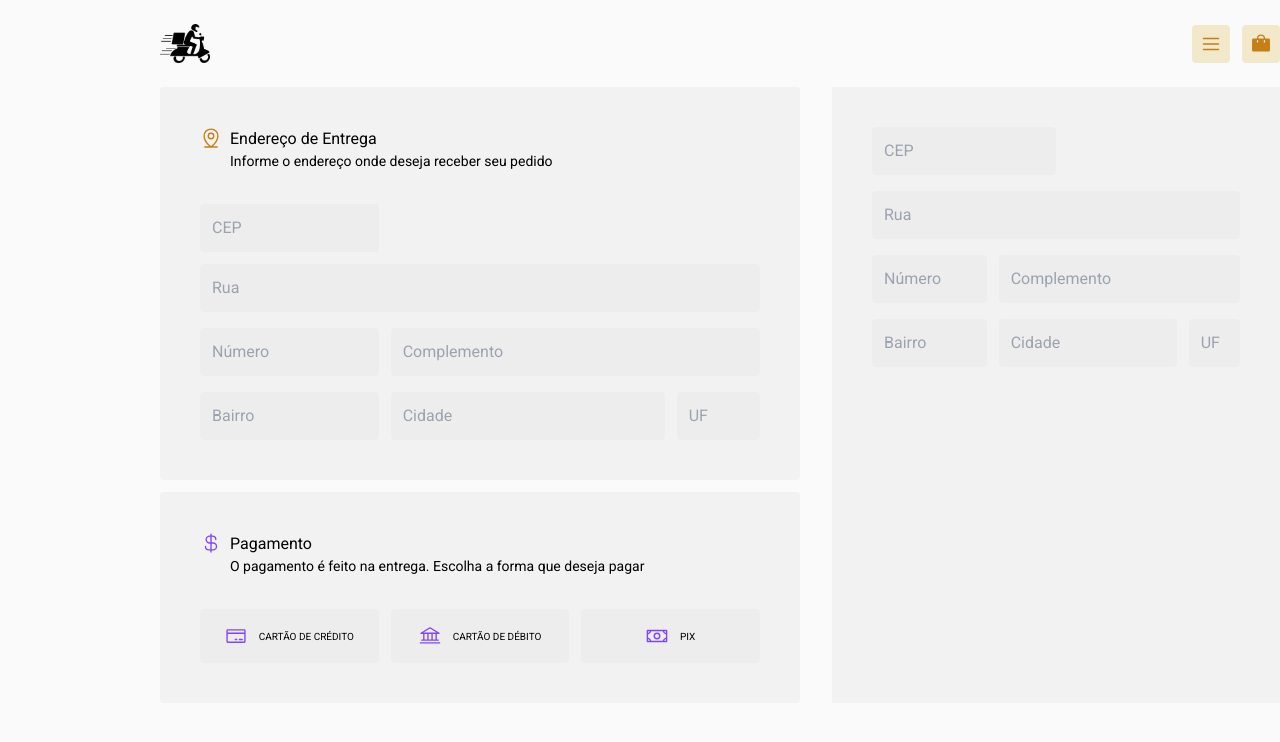
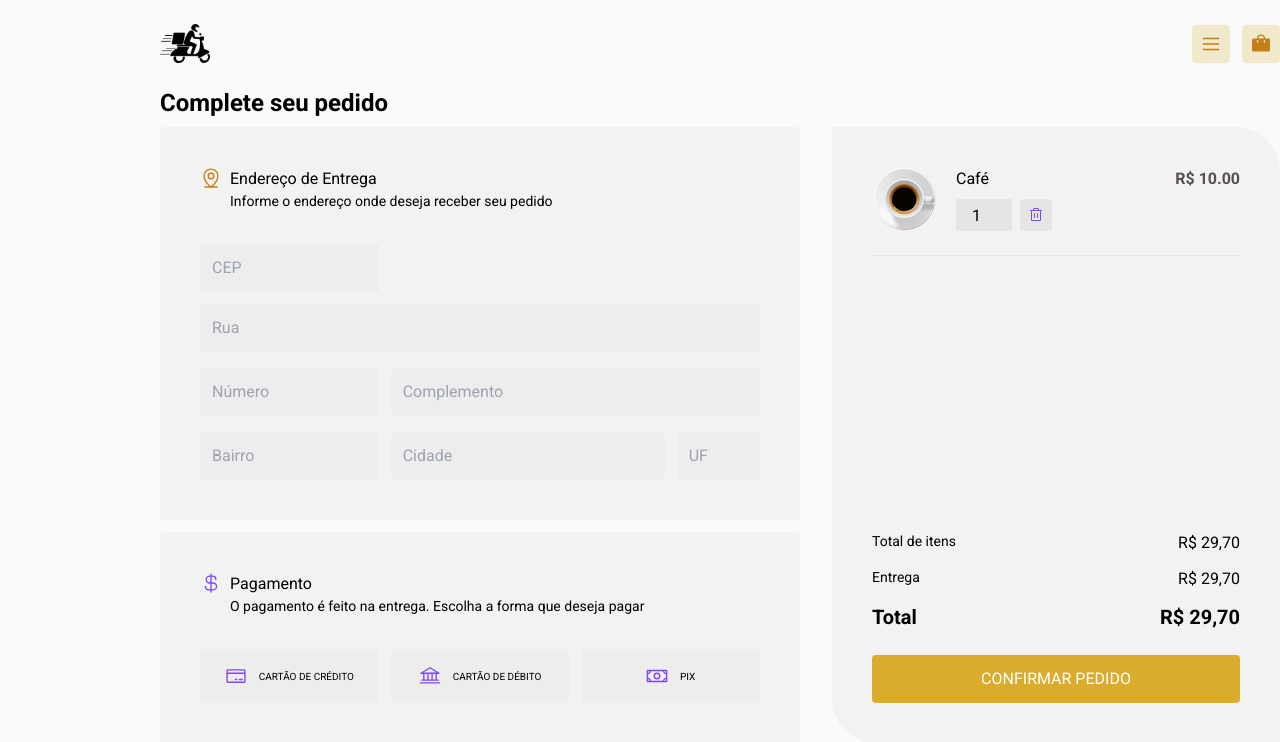
Before and after one commit to criric/delivery-pes, a React (Vite) app: page /bag in a window 1280 px wide. Shown: the top 742 px of the page. Built offline with nearby package versions, Linux system fonts and the light colour scheme.

Commit message:
feat: Adiciona carrinho

```diff
--- a/src/pages/Bag/index.tsx
+++ b/src/pages/Bag/index.tsx
@@ -1,7 +1,21 @@
-import { Bank, CreditCard, CurrencyDollar, MapPinLine, Money } from '@phosphor-icons/react'
+import { Bank, CreditCard, CurrencyDollar, MapPinLine, Money, Trash } from '@phosphor-icons/react'
+import coffee from '../../assets/coffee.png';
+
+const productsOnBag = [
+    {
+        id: 1,
+        name: 'Café',
+        description: 'Descrição do produto 1',
+        price: 10.00,
+        image: coffee,
+    },
+
+]
 export function Bag(){
     return (
-        <div className="grid grid-cols-12 gap-8">
+        <div>
+            <h1 className="font-bold text-2xl">Complete seu pedido</h1>
+            <div className="grid grid-cols-12 gap-8 mt-2">
                 <div className="col-span-7">
                     <div className="bg-base-card p-10 mb-3 rounded">
                         <div className='flex items-start gap-2 mb-8'>
@@ -51,20 +65,46 @@ export function Bag(){
                         </div>
                     </div>
                 </div>
-            <div className="bg-base-card p-10 col-span-5">
-                <form action="" className="flex flex-col gap-4">
-                    <input type="text" placeholder="CEP" className="input-custom w-1/2"/>
-                    <input type="text" placeholder="Rua" className="input-custom"/>
-                    <div className="grid grid-cols-12 gap-3">
-                        <input type="text" placeholder="Número" className="input-custom col-span-4"/>
-                        <input type="text" placeholder="Complemento" className="input-custom col-span-8"/>
+                <div className="bg-base-card p-10 col-span-5 flex flex-col rounded-tr-[44px] rounded-bl-[44px] flex flex-col justify-between">
+                    {productsOnBag.map(product => {
+                        return (
+                            <div key={product.id} className='flex justify-between items-start border-b-[1px] border-base-button pb-6 mb-6'>
+                                <div className='flex items-center'>
+                                    <img src={product.image} alt="" className='w-16 h-16 mr-5'/>
+                                    <div>
+                                        <h2 className='mb-2'>{product.name}</h2>
+                                        <div className='flex gap-2'>
+                                            <input value={1} type="number" className='h-8 text-center w-14 bg-base-button' min="0"/>
+                                            <button className='button-custom text-purple bg-base-button hover:bg-base-hover p-2'>
+                                                <Trash size={16} />
+                                            </button>
                                         </div>
-                    <div className="grid grid-cols-12 gap-3">
-                        <input type="text" placeholder="Bairro" className="input-custom col-span-4"/>
-                        <input type="text" placeholder="Cidade" className="input-custom col-span-6"/>
-                        <input type="text" placeholder="UF" className="input-custom col-span-2"/>
                                     </div>
-                </form>
+                                </div>
+                                <p className='font-bold text-base text-base-text'>R$ {product.price.toFixed(2)}</p>
+                            </div>
+                        )
+                    })}
+                    <div>
+                        <div>
+                            <div className='flex justify-between mb-3'>
+                                <h3 className='text-sm'>Total de itens</h3>
+                                <h3>R$ 29,70</h3>
+                            </div>
+                            <div className='flex justify-between mb-3'>
+                                <h3 className='text-sm'>Entrega</h3>
+                                <h3>R$ 29,70</h3>
+                            </div>
+                            <div className='flex justify-between font-bold text-xl mb-6'>
+                                <h3>Total</h3>
+                                <h3>R$ 29,70</h3>
+                            </div>
+                        </div>
+                        <button className='bg-yellow hover:bg-yellow-dark text-white w-full py-3 rounded'>
+                            CONFIRMAR PEDIDO
+                        </button>
+                    </div>
+                </div>
             </div>
         </div>
     )
```
Lines whose indentation alone changed are shown as unchanged.
